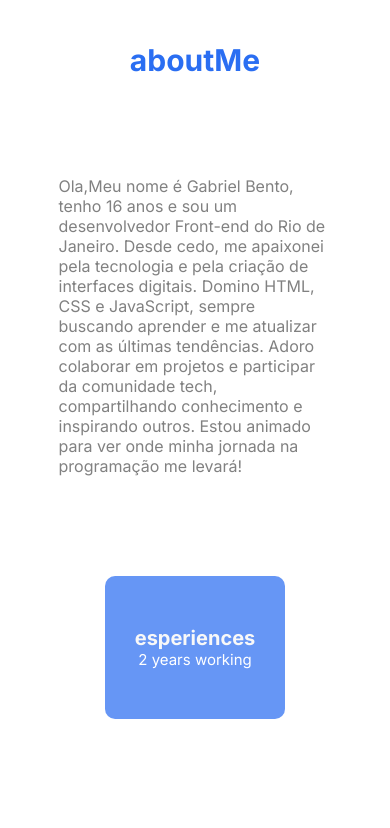
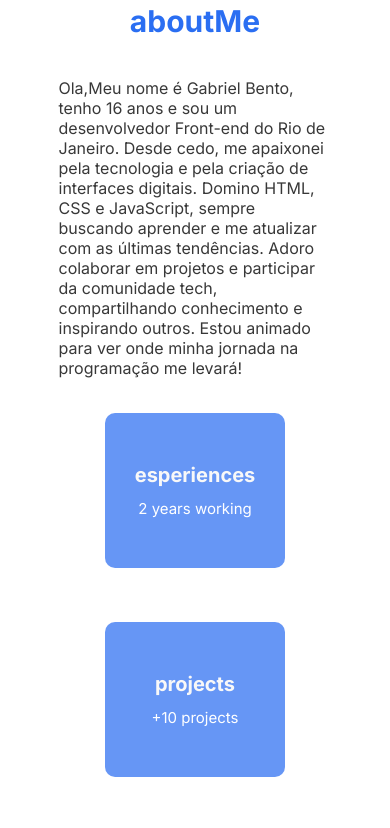
Before and after one commit to gabriel96651/meu-portifolio, a plain HTML site: page index.html in a window 390 px wide. Shown: the part 822-1650 px from the top of the page. Drawn offline with Linux system fonts and the light colour scheme.

Commit message:
update page 02/03

```diff
--- a/style.css
+++ b/style.css
@@ -409,7 +409,7 @@ h5 {
 
 /*page 02/03*/
 #aboutme {
-    margin-top: 85%;
+    margin-top: 75%;
 }
 
 #title {
@@ -422,8 +422,8 @@ h5 {
 
 #sobre-mim {
     padding: 0px 15%;
-    margin-top: 20%;
-    color: #818181;
+    margin-top: 5%;
+    color: #383838;
 }
 
 #CARDS {
@@ -431,6 +431,7 @@ h5 {
     flex-direction: column;
     justify-content: center;
     align-items: center;
+    margin-top: 20px;
 }
 
 .cards {
@@ -440,7 +441,7 @@ h5 {
     flex-direction: column;
     justify-content: space-around;
     align-items: center;
-    margin-top: 100px;
+    margin-top: 15px;
     padding: 50px 30px;
     border-radius: 10px;
     margin-bottom: 10%;
@@ -452,6 +453,7 @@ h5 {
 }
 
 .cards p {
+    margin-top: 10%;
     font-size: 15px;
     color: rgb(255, 255, 255);
 }
```
